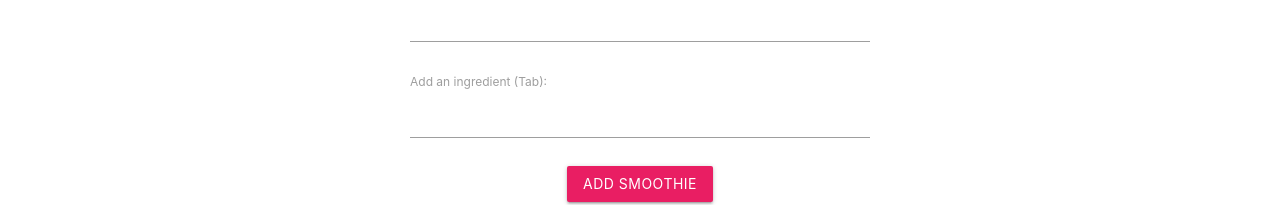
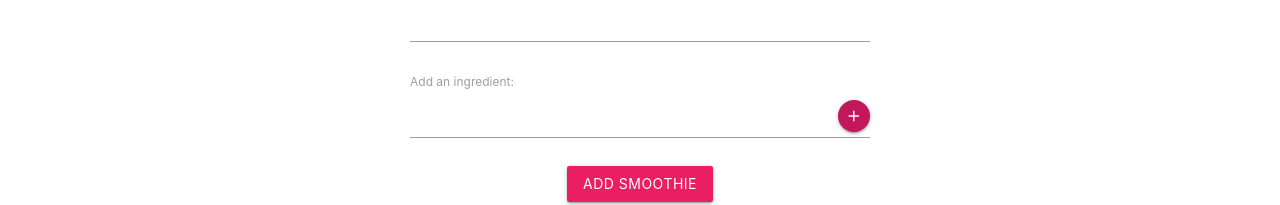
Before and after one commit to vjenacka/My-Smoothies, a Vue app: page /add-smoothie in a window 1280 px wide. Shown: the part 275-480 px from the top of the page. Built offline with nearby package versions, Linux system fonts and the light colour scheme.

Commit message:
added addsmoothie, addIngredient and deleteIng functionality to the addSmoothie comp.

```diff
--- a/package.json
+++ b/package.json
@@ -9,6 +9,7 @@
   "dependencies": {
     "core-js": "^3.4.3",
     "firebase": "^7.5.2",
+    "slugify": "^1.3.6",
     "vue": "^2.6.10",
     "vue-router": "^3.1.3"
   },
--- a/src/components/AddSmoothie.vue
+++ b/src/components/AddSmoothie.vue
@@ -6,18 +6,21 @@
         <label for="title">Smoothie Title:</label>
         <input type="text" name="title" v-model="title" />
       </div>
-      <div v-for="(ing,i) in ingredients" :key="i">
+      <div v-for="(ing,i) in ingredients" :key="i" class="field">
         <label for="ingredient">Ingredient:</label>
         <input type="text" name="ingredient" v-model="ingredients[i]" />
+        <i class="material-icons delete" @click="deleteIng(ing)">delete</i>
       </div>
       <div class="field add-ingredient">
-        <label for="add-ingredient">Add an ingredient (Tab):</label>
+        <label for="add-ingredient">Add an ingredient:</label>
         <input
           type="text"
           name="add-ingredient"
-          @keydown.tab.prevent="addIngredient"
           v-model="another"
         />
+        <div class="btn-floating btn-small halfway-fab pink darken-2 add" @click="addIngredient">
+          <i class="material-icons">add</i>
+        </div>
       </div>
       <p v-if="feedback" class="red-text center">{{feedback}}</p>
       <div class="field center-align">
@@ -28,6 +31,8 @@
 </template>
 
 <script>
+import db from "../firebase/init";
+import slugify from "slugify";
 export default {
   name: "AddSmoothie",
   data() {
@@ -40,7 +45,29 @@ export default {
   },
   methods: {
     addSmoothie() {
-      console.log(this.title, this.ingredients);
+      if (this.title && this.ingredients.length) {
+        this.feedback = "";
+        //pretvaramo naslovu u slug radi route-anja
+        this.slug = slugify(this.title, {
+          replacement: "-",
+          remove: /[`~!@#$%^&*()_|+\-=?;:'",.<>\{\}\[\]\\\/]/gi,
+          lower: true
+        });
+        db.collection("smoothies")
+          .add({
+            title: this.title,
+            ingredients: this.ingredients,
+            slug: this.slug
+          })
+          .then(() => {
+            this.$router.push({ name: "Index" });
+          })
+          .catch(err => {
+            console.log(err);
+          });
+      } else {
+        this.feedback = "You need to enter a smoothie title and ingredients";
+      }
     },
     addIngredient() {
       if (this.another) {
@@ -50,6 +77,11 @@ export default {
       } else {
         this.feedback = "You must enter a value to add and ingredient";
       }
+    },
+    deleteIng(ing) {
+      this.ingredients = this.ingredients.filter(
+        ingredient => ingredient !== ing
+      );
     }
   }
 };
@@ -68,6 +100,23 @@ export default {
 
   .field {
     margin: 20px auto;
+    position: relative;
+  }
+
+  .delete {
+    position: absolute;
+    right: 0;
+    bottom: 16px;
+    color: #aaa;
+    font-size: 1.4em;
+    cursor: pointer;
+  }
+
+  .add {
+    position: absolute;
+    right: 0;
+    bottom: 14px;
+    cursor: pointer;
   }
 }
 </style>
```
Also changed, not shown: 1 other file (tests, documents, lock files or other folders).
